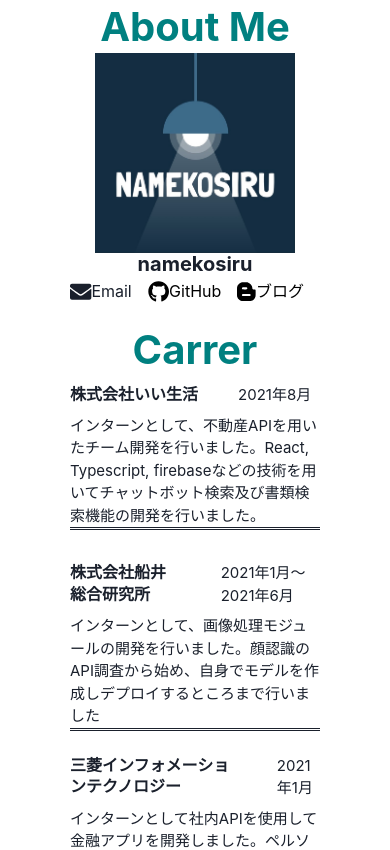
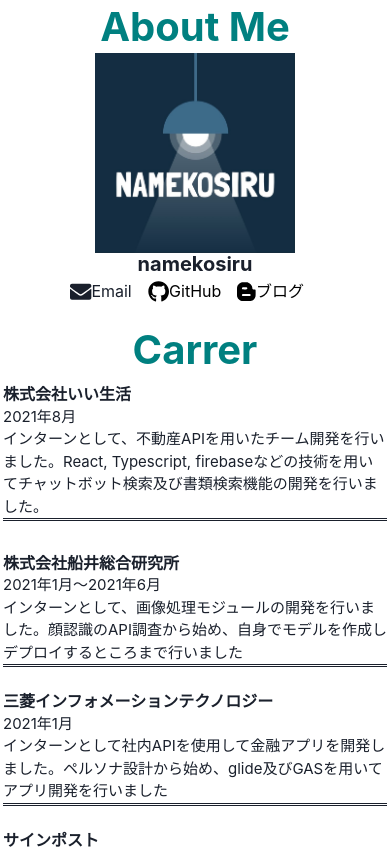
Before and after one commit to namekosiru/portfolio, a React (Create React App) app: page / in a window 390 px wide. Shown: the top 850 px of the page. Built offline with nearby package versions, Linux system fonts and the light colour scheme.

Commit message:
レスポンシブ用レイアウトの変更

```diff
--- a/src/component/atoms/Feature.jsx
+++ b/src/component/atoms/Feature.jsx
@@ -1,15 +1,30 @@
-import { Box, Flex, Heading, Text } from "@chakra-ui/react";
+import { Box, Flex, Heading, Text, useBreakpointValue } from "@chakra-ui/react";
 
 export const Feature = ({ title, desc, date }) => {
+  const flag = useBreakpointValue({base:true, md:false})
+
   return (
-    <Box my={2} w={{ base: 250, md: 800 }} borderBottom="double">
-      <Flex pb={2}>
-        <Heading mr={10} fontSize={{ base: "16px", md: "22px" }}>
+    <>
+      {flag ?
+      <Box my={2} w={"sm"} borderBottom="double">
+        <Heading mr={10} fontSize={"16px"}>
           {title}
         </Heading>
-        <Text fontSize={{ base: "15px", md: "18px" }}>{date}</Text>
-      </Flex>
-      <Text fontSize={{ base: "15px", md: "18px" }}>{desc}</Text>
-    </Box>
+        <Text fontSize={"15px" }>{date}</Text>
+        <Text fontSize={ "15px" }>{desc}</Text>
+      </Box>:
+      <Box my={2} w={"2xl"} borderBottom="double">
+        <Flex pb={2}>
+          <Heading mr={10} fontSize={"22px" }>
+            {title}
+          </Heading>
+          <Text fontSize={ "18px" }>{date}</Text>
+        </Flex>
+        <Text fontSize={"18px" }>{desc}</Text>
+      </Box>
+      }
+
+      </>
+
   );
 };
```
